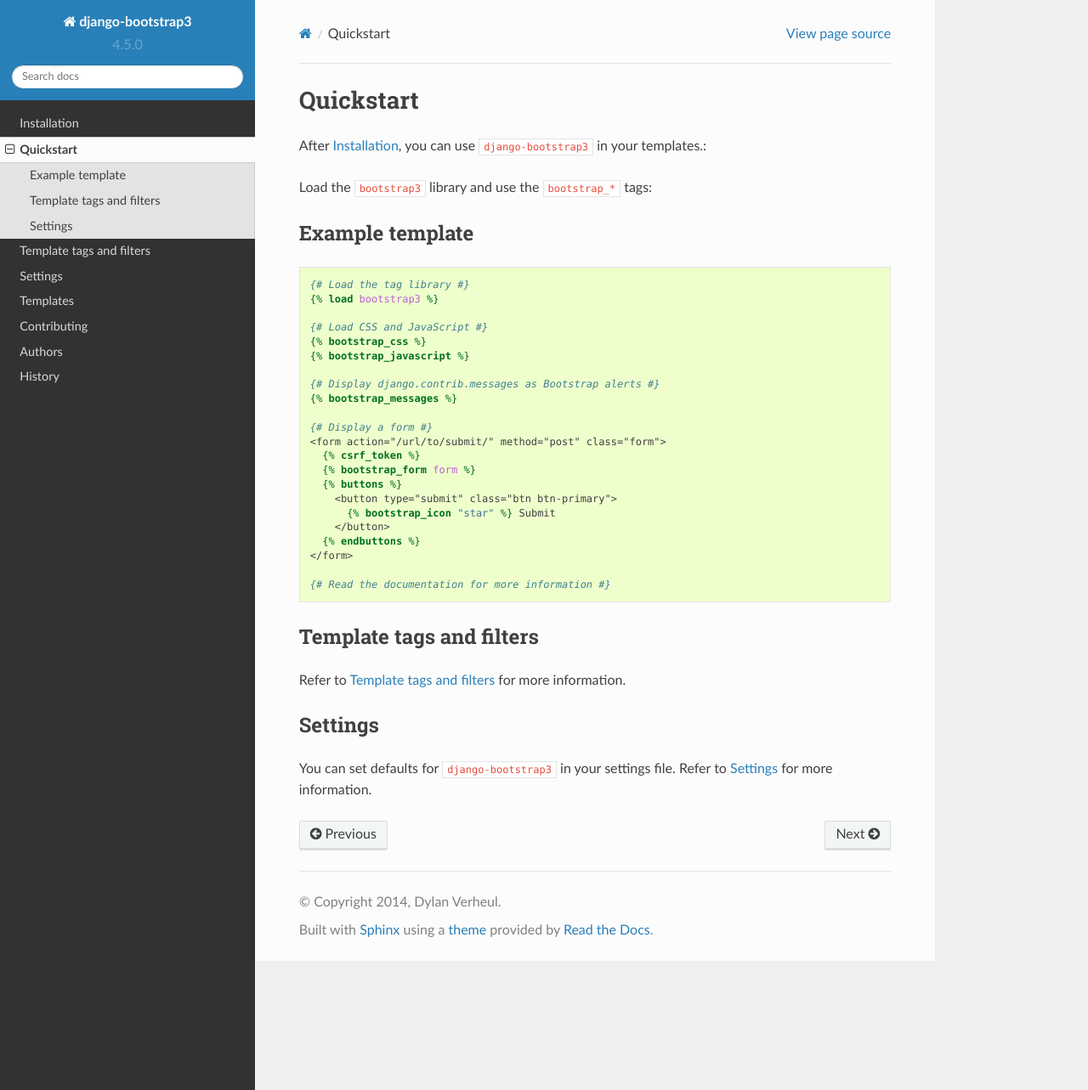
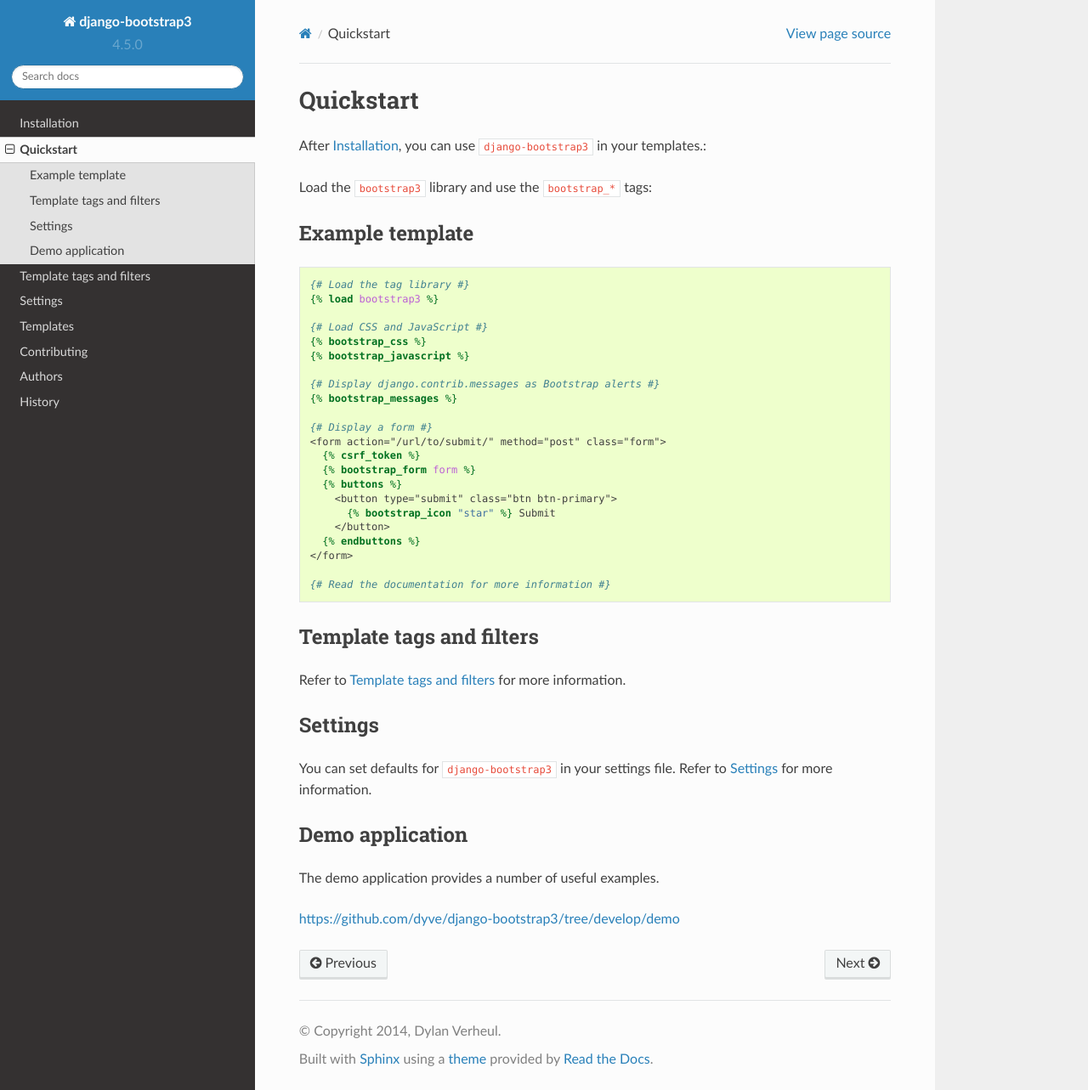
Before and after one commit to codemachine0313/django-bootstrap3, a Sphinx documentation site: the page built from docs/quickstart.rst, in a window 1280 px wide and 1283 px high. Shown: the whole window at 85% size. Built offline with Sphinx 7.4.7 and the Read the Docs theme 2.0.0, drawn with Linux system fonts in a browser that asks for light colours.

Commit message:
Extra documentation

```diff
--- a/docs/quickstart.rst
+++ b/docs/quickstart.rst
@@ -23,3 +23,11 @@ Settings
 --------
 
 You can set defaults for ``django-bootstrap3`` in your settings file. Refer to :doc:`settings` for more information.
+
+
+Demo application
+----------------
+
+The demo application provides a number of useful examples.
+
+https://github.com/dyve/django-bootstrap3/tree/develop/demo
```
Also changed, not shown: HISTORY.rst (+7 -0 lines), docs/templatetags.rst (+12 -0 lines).
